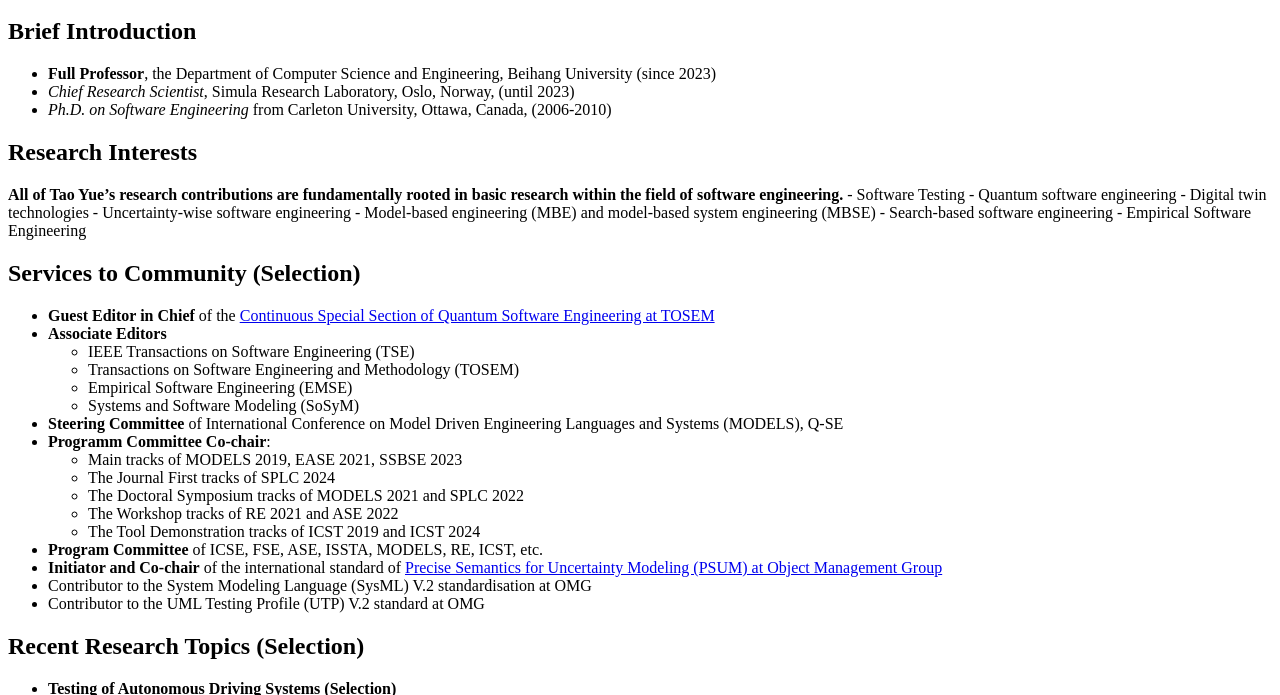
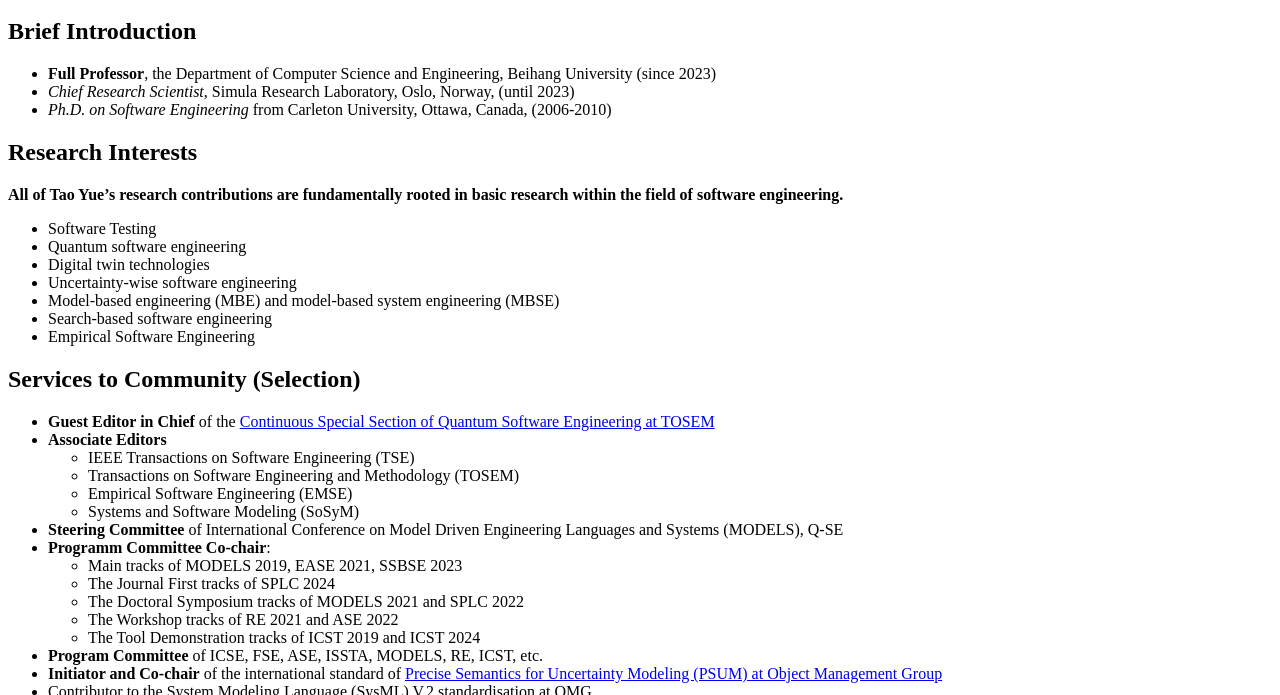
Before and after one commit to Yue-Tao/Yue-Tao.github.io, a plain HTML site: page index.html in a window 1280 px wide. Shown: the part 104-799 px from the top of the page. Drawn offline with Linux system fonts and the light colour scheme.

Commit message:
Update index.html

```diff
--- a/index.html
+++ b/index.html
@@ -17,10 +17,17 @@ Ottawa, Canada, (2006-2010)</li>
 <h2 id="research-interests">Research Interests</h2>
 <p><strong>All of Tao Yue’s research contributions are fundamentally
 rooted in basic research within the field of software
-engineering.</strong> - Software Testing - Quantum software engineering
-- Digital twin technologies - Uncertainty-wise software engineering -
-Model-based engineering (MBE) and model-based system engineering (MBSE)
-- Search-based software engineering - Empirical Software Engineering</p>
+engineering.</strong></p>
+<ul>
+<li>Software Testing</li>
+<li>Quantum software engineering</li>
+<li>Digital twin technologies</li>
+<li>Uncertainty-wise software engineering</li>
+<li>Model-based engineering (MBE) and model-based system engineering
+(MBSE)</li>
+<li>Search-based software engineering</li>
+<li>Empirical Software Engineering</li>
+</ul>
 <h2 id="services-to-community-selection">Services to Community
 (Selection)</h2>
 <ul>
```
